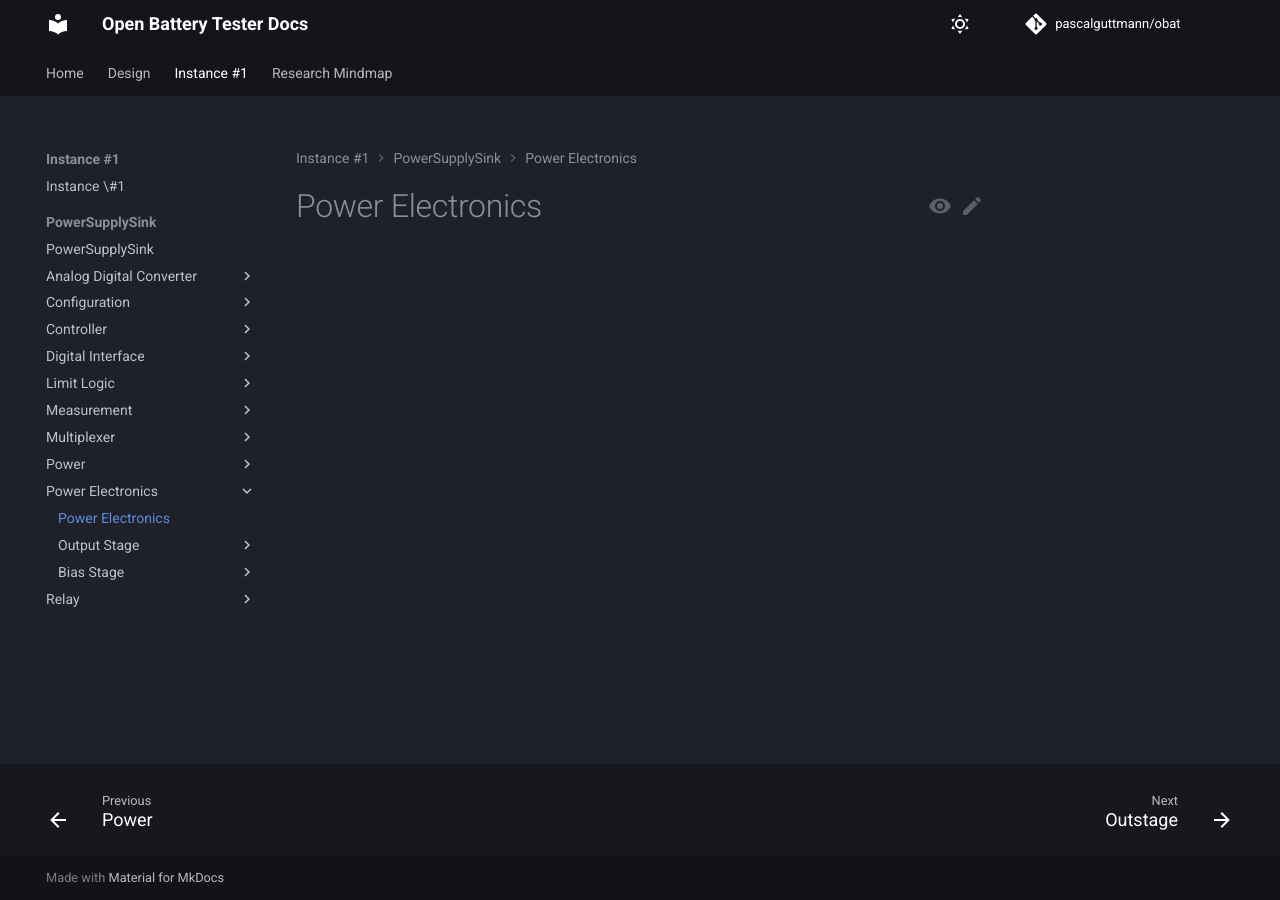
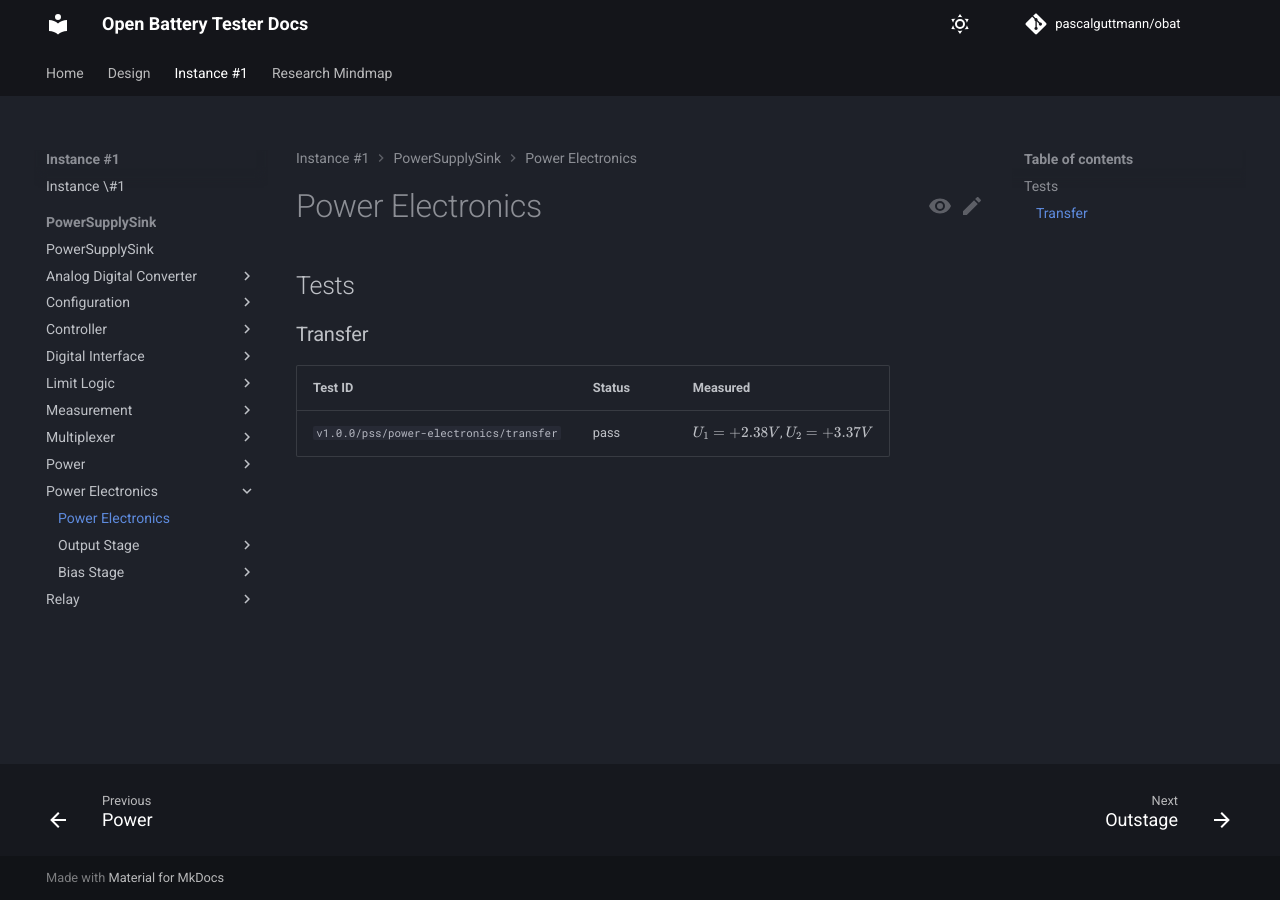
Before and after one commit to pascalguttmann/obat, an MkDocs documentation site: the page built from docs/instance_1/pss/power-electronics/power-electronics.md, in a window 1280 px wide. Built offline with MkDocs 1.6.1 and Material for MkDocs 9.7.7, drawn with Linux system fonts in a browser that asks for light colours; comment, search, counter and statistics services are not loaded.

Commit message:
add instance_1 power-electronics test results

```diff
--- a/docs/instance_1/pss/power-electronics/power-electronics.md
+++ b/docs/instance_1/pss/power-electronics/power-electronics.md
@@ -1 +1,9 @@
 # Power Electronics
+
+## Tests
+
+### Transfer
+
+| Test ID | Status | Measured |
+| :------ | ------ | :------- |
+| `v1.0.0/pss/power-electronics/transfer`| pass | $U_{1} = +2.38 V$, $U_{2} = +3.37 V$ |
```
Also changed, not shown: docs/design/pss/power-electronics/power-electronics.md (+2 -2 lines).
